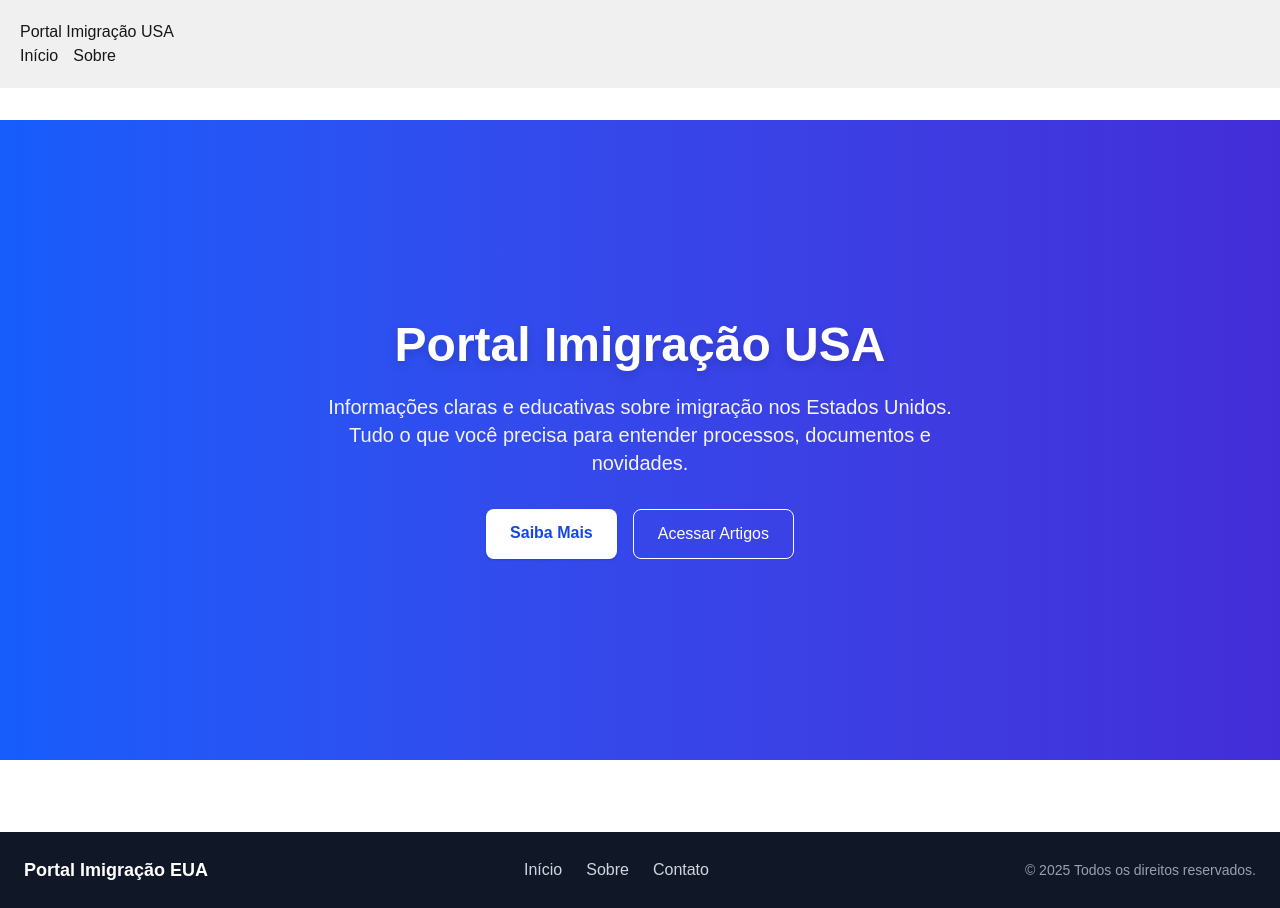
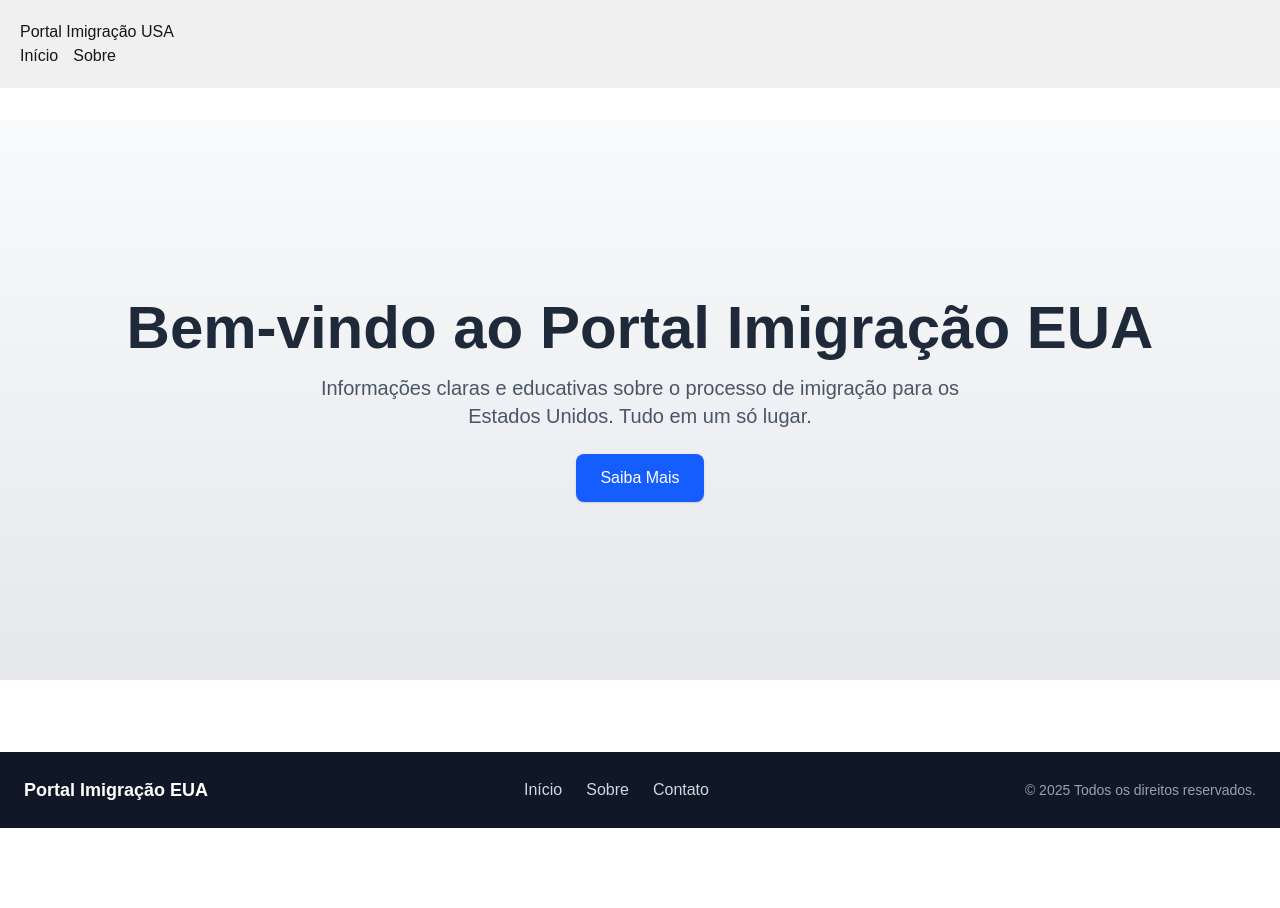
Before and after one commit to Ilton21/portalimigracaousa, a Next.js app: page / in a window 1280 px wide. After the commit the page ends 828 px from the top, so only its background shows below. Built offline with nearby package versions, Linux system fonts and the light colour scheme.

Commit message:
feat: adiciona Hero estilizado na página inicial

```diff
--- a/app/page.js
+++ b/app/page.js
@@ -1,35 +1,21 @@
-// app/page.js
-
 export default function Home() {
   return (
-    <section className="bg-gradient-to-r from-blue-600 to-indigo-700
-text-white min-h-[80vh] flex flex-col justify-center items-center
-text-center px-6">
-      <h1 className="text-5xl font-extrabold mb-6 drop-shadow-lg">
-        Portal Imigração USA
+    <section className="flex flex-col items-center justify-center
+min-h-[70vh] bg-gradient-to-b from-gray-50 to-gray-200 text-center p-8">
+      <h1 className="text-4xl md:text-6xl font-bold text-gray-800 mb-4">
+        Bem-vindo ao Portal Imigração EUA
       </h1>
-      <p className="text-lg md:text-xl max-w-2xl mb-8 text-gray-100">
-        Informações claras e educativas sobre imigração nos Estados
-Unidos.
-        Tudo o que você precisa para entender processos, documentos e
-novidades.
+      <p className="text-lg md:text-xl text-gray-600 max-w-2xl mb-6">
+        Informações claras e educativas sobre o processo de imigração
+        para os Estados Unidos. Tudo em um só lugar.
       </p>
-      <div className="flex gap-4">
-        <a
-          href="/about"
-          className="bg-white text-blue-700 font-semibold px-6 py-3
-rounded-lg shadow hover:bg-gray-100 transition"
-        >
-          Saiba Mais
-        </a>
-        <a
-          href="#artigos"
-          className="bg-transparent border border-white px-6 py-3
-rounded-lg hover:bg-white hover:text-blue-700 transition"
-        >
-          Acessar Artigos
-        </a>
-      </div>
+      <a
+        href="/about"
+        className="px-6 py-3 bg-blue-600 text-white rounded-lg shadow
+hover:bg-blue-700 transition"
+      >
+        Saiba Mais
+      </a>
     </section>
   );
 }
```
